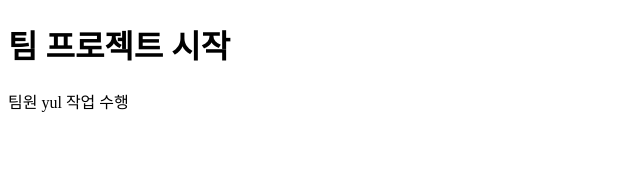
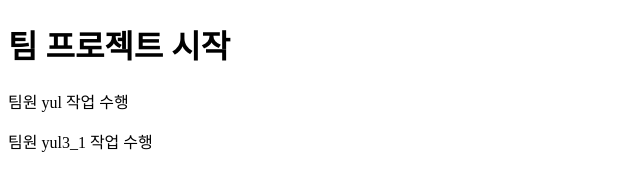
Before and after one commit to yulssemnim1010/ezen_team, a plain HTML site: page index.html in a window 1280 px wide. Shown: the whole page, without its empty margins (0-640 px from the left). Drawn offline with Linux system fonts and the light colour scheme.

Commit message:
팀원 yul3_1 작업 수행

```diff
--- a/index.html
+++ b/index.html
@@ -8,5 +8,6 @@
   <body>
     <h1>팀 프로젝트 시작</h1>
     <p>팀원 yul 작업 수행</p>
+    <p>팀원 yul3_1 작업 수행</p>
   </body>
 </html>
```
